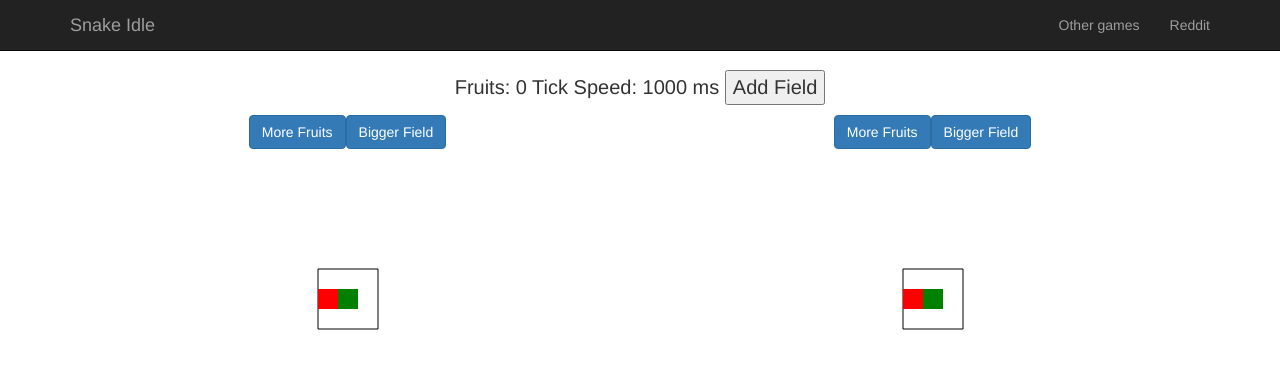
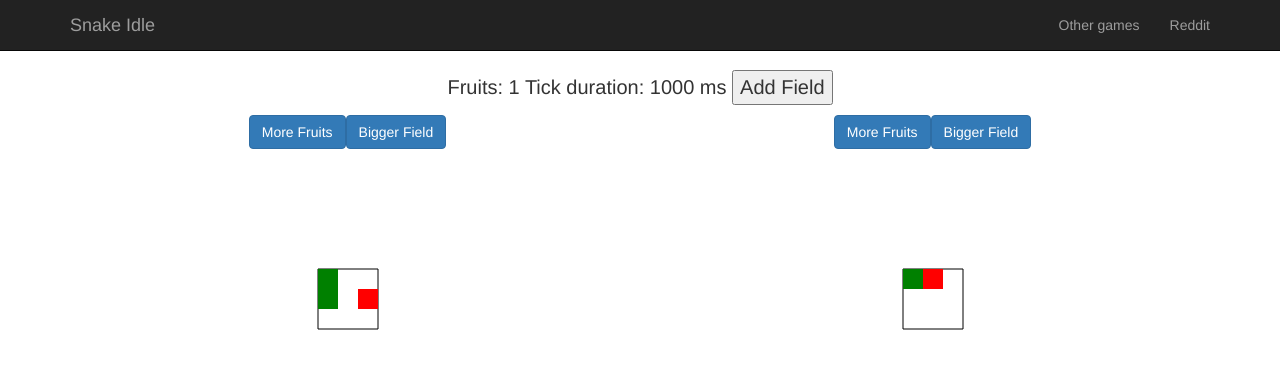
Before and after one commit to OpenIdleGames/tunvior.github.io, a plain HTML site: page snakeidle/index.html in a window 1280 px wide. Both pictures are taken after a click on the button "Add Field". Drawn offline with nearby package versions, Linux system fonts and the light colour scheme.

Commit message:
Game cycle working v1

```diff
--- a/snakeidle/index.html
+++ b/snakeidle/index.html
@@ -13,8 +13,9 @@
     <!-- My CSS -->
     <link rel="stylesheet" href=" ./css/style.css" />
     <!-- My JavaScript -->
+    <script src="./js/state.js"></script>
+    <script src="./js/direction.js"></script>
     <script src="./js/field.js"></script>
-    <script src="./js/state.js"></script>
     <script src="./js/game.js"></script>
     <script src="./js/engine.js"></script>
   </head>
@@ -49,7 +50,7 @@
 
       <div id="scoreboard"> <!-- scoreboard and options menu -->
             Fruits: <span id="fruits">0</span>
-            Tick Speed: <span id="tickspeed">1000</span> ms
+            Tick duration: <span id="tickDuration">1000</span> ms
             <button id="addField">Add Field</button>
       </div> <!-- end scoreboard -->
       <div id="grid">
--- /dev/null
+++ b/snakeidle/js/direction.js
@@ -0,0 +1,6 @@
+var Direction = {
+  UP: 0,
+  RIGHT: 1,
+  DOWN: 2,
+  LEFT: 3,
+};
--- a/snakeidle/js/engine.js
+++ b/snakeidle/js/engine.js
@@ -4,4 +4,9 @@ $( document ).ready(function() {
     $( "#addField" ).click(function(){
         game.addField();
     });
+
+    setInterval(function(){
+        game.cycle();
+     }, game.tickDuration);
+
 });
--- a/snakeidle/js/field.js
+++ b/snakeidle/js/field.js
@@ -2,7 +2,8 @@ const MAX_DIM = 15;
 const DRAWING_UNIT = 20;
 
 class Field{
-  constructor(){
+  constructor(game){
+    this.game = game;
     this.dimension = 3;
     this.fruitNumber = 1;
     this.fruitButton = null;
@@ -13,6 +14,7 @@ class Field{
       this.grid[i] = new Array(this.dimension);
     }
     this.snake = [];
+    this.direction = Math.floor(Math.random() * 4);
   }
 
   setUIElements(fruitButton, biggerButton, canvas){
@@ -32,6 +34,8 @@ class Field{
   initialize(){
     var half = Math.floor(this.dimension / 2);
     this.snake = [[half, half]];
+    this.clearGrid();
+    this.updateSnakeGrid();
     this.generateFruits();
   }
 
@@ -44,7 +48,6 @@ class Field{
   }
 
   updateSnakeGrid(){
-    this.clearGrid();
     for(var i = 0; i < this.snake.length; i++){
       var x = this.snake[i][0];
       var y = this.snake[i][1];
@@ -53,7 +56,6 @@ class Field{
   }
 
   generateFruits(){
-    this.updateSnakeGrid();
     for(var i = 0; i < this.fruitNumber; i++){
       this.spawnFruit();
     }
@@ -110,4 +112,106 @@ class Field{
     }
   }
 
+  checkCollision(x, y){
+    var cell = this.grid[x][y];
+
+  }
+
+  generateDirection(){
+    var offset = Math.floor(Math.random() * 3);
+    this.direction = this.mod((this.direction + offset - 1), 4);
+
+    console.log("Direzione: " + this.direction);
+  }
+
+  findDestination(){
+    var x, y;
+    switch (this.direction) {
+      case Direction.UP:
+        x = this.snake[0][0];
+        y = this.snake[0][1] - 1;
+        break;
+      case Direction.DOWN:
+        x = this.snake[0][0];
+        y = this.snake[0][1] + 1;
+        break;
+      case Direction.LEFT:
+        x = this.snake[0][0] - 1;
+        y = this.snake[0][1];
+        break;
+      case Direction.RIGHT:
+        x = this.snake[0][0] + 1;
+        y = this.snake[0][1];
+        break;
+    }
+    console.log("X: " + x + " Y: " + y);
+    return [x, y];
+  }
+
+  checkDestination(coordinates){
+    var x = coordinates[0];
+    var y = coordinates[1];
+    if( (x >= this.dimension) ||
+        (y >= this.dimension) ||
+        (x < 0) ||
+        (y < 0) ){
+      this.death();
+    }else{
+      if(this.grid[x][y] == State.SNAKE){
+        this.death();
+      }else{
+        if(this.grid[x][y] == State.FRUIT){
+          this.game.addFruits(this.snake.length);
+          this.moveSnake(coordinates, true);
+          this.spawnFruit();
+        }else{
+          this.moveSnake(coordinates, false);
+        }
+      }
+    }
+
+  }
+
+  death(){
+    console.log("morto");
+    this.initialize();
+  }
+
+  moveSnake(coordinates, fruitEaten){
+
+    if(fruitEaten){
+      this.grid[coordinates[0]][coordinates[1]] = State.SNAKE;
+      var newSnake = [coordinates];
+      for(var i = 0; i < this.snake.length; i++){
+        newSnake.push(this.snake[i]);
+      }
+      this.snake = newSnake;
+    }else{
+      var tail = this.snake[this.snake.length - 1];
+      this.grid[coordinates[0]][coordinates[1]] = State.SNAKE;
+      this.grid[tail[0]][tail[1]] = State.FREE;
+      var newSnake = [coordinates];
+      for(var i = 0; i < this.snake.length - 1; i++){
+        newSnake.push(this.snake[i]);
+      }
+      this.snake = newSnake;
+    }
+  }
+
+  cycle(){
+    this.generateDirection();
+    var coords = this.findDestination();
+    this.checkDestination(coords);
+    this.drawCanvas();
+  }
+
+  cycleNoGraphic(){
+    this.generateDirection();
+    var coords = this.findDestination();
+    this.checkDestination(coords);
+  }
+
+  mod(n, m) {
+    return ((n % m) + m) % m;
+  }
 }
--- a/snakeidle/js/game.js
+++ b/snakeidle/js/game.js
@@ -4,9 +4,12 @@ class Game{
     this.fruits = 0;
     this.tickDuration = 1000;
     this.fields = [];
-    this.fields.push(new Field());
+    this.fields.push(new Field(this));
+    this.fruitsSpan = document.getElementById("fruits");
+    this.tickDurationSpan = document.getElementById("tickDuration");
     this.drawGrid();
   }
+
 
   drawGrid(){
     $("#grid").empty();
@@ -48,23 +51,27 @@ class Game{
     for(i = 0; i < this.fields.length; i++){
       this.fields[i].drawCanvas();
     }
-
-    /*
-    for(i = 0; i < this.fields.length; i++){
-      var fields = this.fields;
-      $("#fruitButton"+i).click(function(){
-        var id = $(this).attr("id");
-        var i = id.charAt(id.length - 1);
-        fields[i].increaseFruits();
-
-      });
-    }*/
   }
 
-
-
   addField(){
-    this.fields.push(new Field('canvas' + this.fields.length));
+    this.fields.push(new Field(this));
     this.drawGrid();
   }
+
+  addFruits(number){
+    this.fruits = this.fruits + number;
+    this.fruitsSpan.innerHTML = this.fruits;
+  }
+
+  cycle(){
+    for(var i = 0; i < this.fields.length; i++){
+      this.fields[i].cycle();
+    }
+  }
+
+  cycleNoGraphic(){
+    for(var i = 0; i < this.fields.length; i++){
+      this.fields[i].cycleNoGraphic();
+    }
+  }
 }
```
